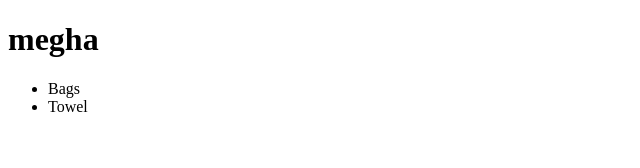
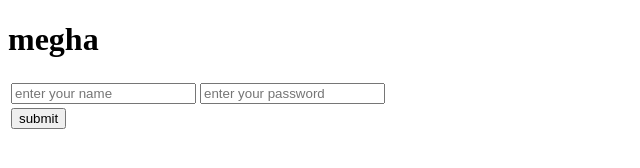
Before and after one commit to NidhiKrishna/myshopping, a plain HTML site: page megha.html in a window 1280 px wide. Shown: the whole page, without its empty margins (0-640 px from the left). Drawn offline with Linux system fonts and the light colour scheme.

Commit message:
modifying my file megha.html by inserting a table into it

```diff
--- a/megha.html
+++ b/megha.html
@@ -5,10 +5,24 @@
 </head>
 <body>
 <h1>megha</h1>
-<ul>
-  <li>Bags</li>
-  <li>Towel</li>
-</ul>
+<div class="">
+  <table>
+    <tr>
+      <td>
+        <input type="text" name="name" value="" placeholder="enter your name">
+      </td>
+<td>
+  <input type="password" name="name" value="" placeholder="enter your password">
 
+</td></tr>
+<tr>
+
+     <td>
+        <input type="button" name="name" value="submit">
+      </td>
+    </tr>
+  </table>
+
+</div>
 </body>
 </html>
```
